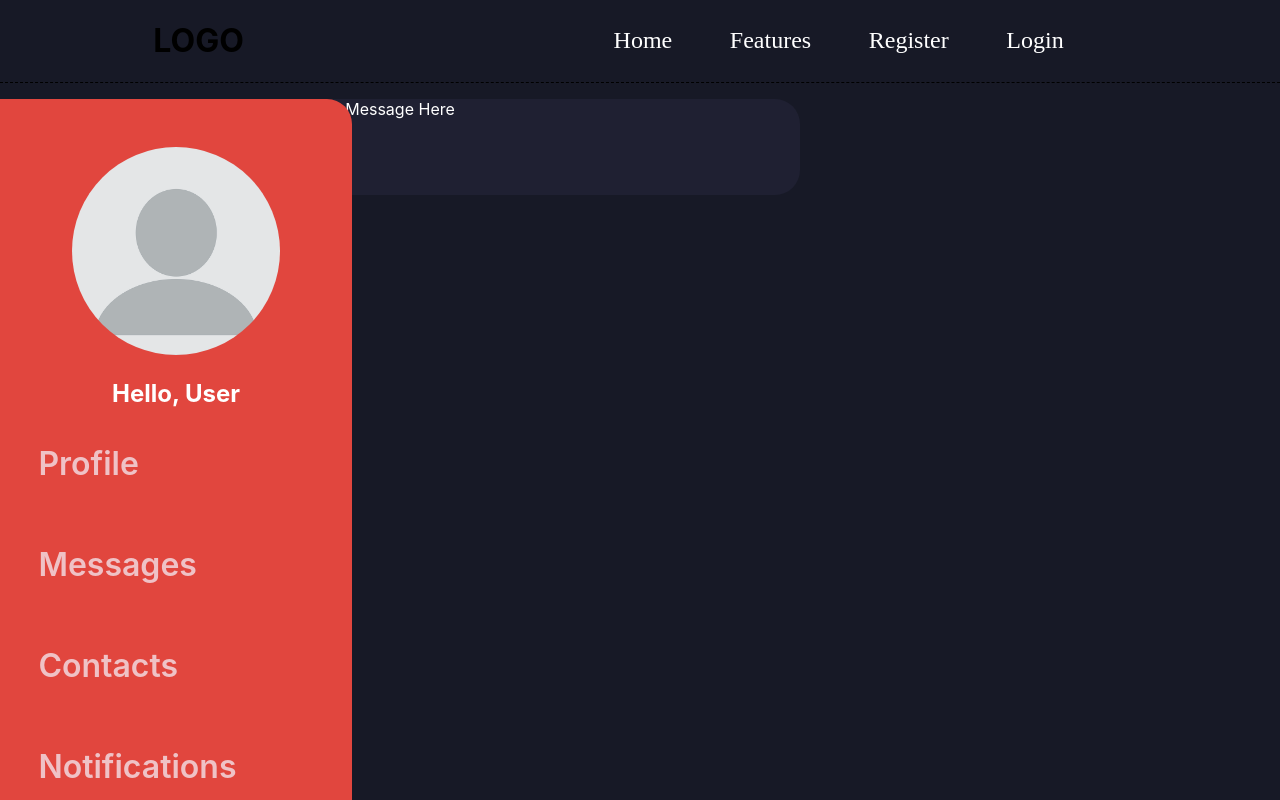
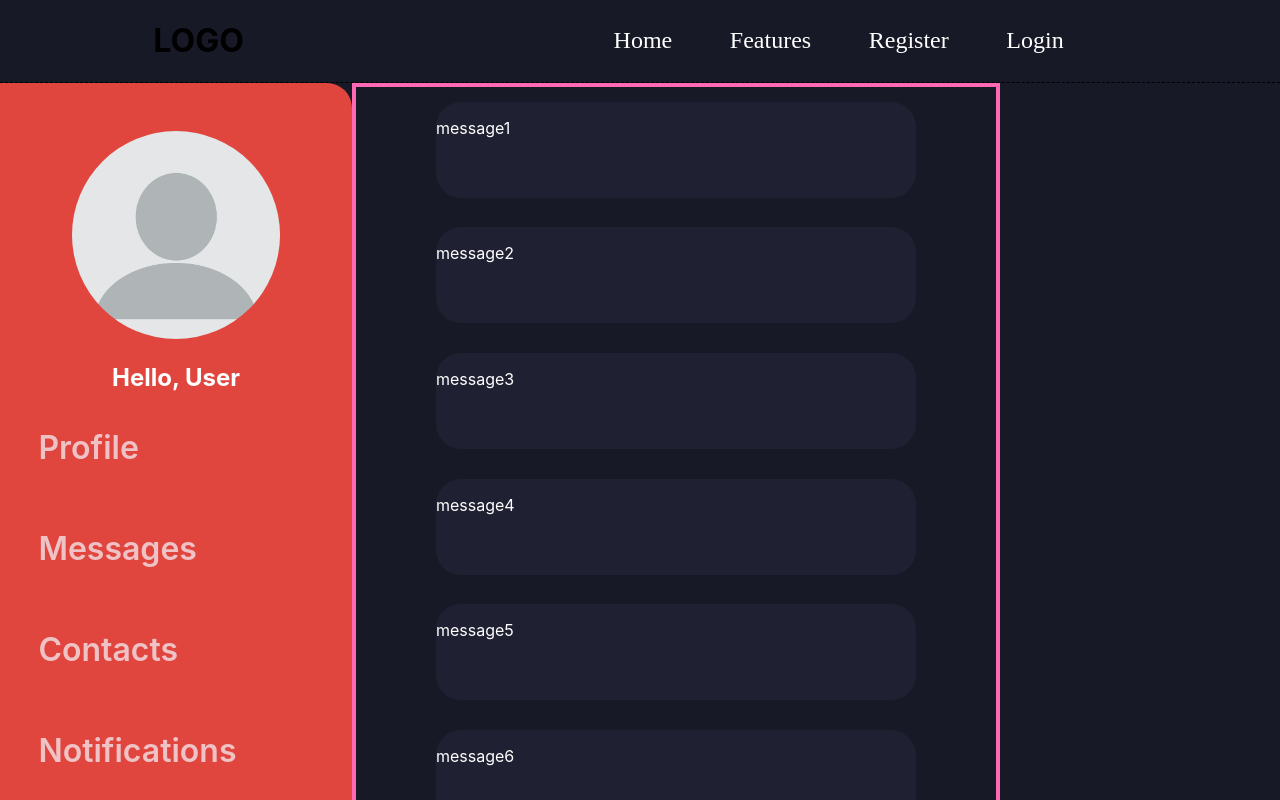
Before and after one commit to AdamPayne238/ciao-fe, a React (Create React App) app in the folder ciao-app/: page /features in a window 1280 px wide. Shown: the top 800 px of the page. Built offline with nearby package versions, Linux system fonts and the light colour scheme; sample sign-in values are in the browser's storage.

Commit message:
fixed flex box issue. 3 ciao app contianers are flexing correctly and generated messages for lack of data

```diff
--- a/ciao-app/src/App.css
+++ b/ciao-app/src/App.css
@@ -1,5 +1,5 @@
 .App {
-  text-align: center;
+   /* text-align: center; */
 
 }
 
--- a/ciao-app/src/components/app/Ciao.js
+++ b/ciao-app/src/components/app/Ciao.js
@@ -2,6 +2,8 @@ import React from 'react'
 import Tabs from './sub/tabs/Tabs'
 import Messages from './sub/messages/Messages'
 import ActiveMessage from './sub/active-message/ActiveMessage'
+
+import './Ciao.scss'
 
 const Ciao = () => {
 
--- a/ciao-app/src/components/app/Ciao.scss
+++ b/ciao-app/src/components/app/Ciao.scss
@@ -1,3 +1,5 @@
 .ciao-container{
     display: flex;
+    height: 55rem;
+
 }
--- a/ciao-app/src/components/app/sub/messages/Messages.scss
+++ b/ciao-app/src/components/app/sub/messages/Messages.scss
@@ -0,0 +1,6 @@
+.messages-container{
+    display: flex;
+    border: 4px solid hotpink;
+    height: 100%;
+    width: 40rem;
+}
--- a/ciao-app/src/components/app/sub/messages/message/Message.js
+++ b/ciao-app/src/components/app/sub/messages/message/Message.js
@@ -1,13 +1,13 @@
 import React from 'react'
 import './Message.scss'
 
-const Messages = () => {
-
+const Message = () => {
+    var message = ["message1", "message2", "message3", "message4", "message5", "message6", "message7"]
     return(
-        <div className="message-container">
-          <p>Message Here</p>
-        </div>
+      <div className="message-container">
+        {message.map((messages) => <div className="message-stack"><p>{messages}</p></div>)}
+      </div>
     )
 }
 
-export default Messages
+export default Message
--- a/ciao-app/src/components/app/sub/messages/message/Message.scss
+++ b/ciao-app/src/components/app/sub/messages/message/Message.scss
@@ -1,7 +1,14 @@
+
 .message-container{
+    width: 100%;
+    display: flex;
+    flex-direction: column;
+.message-stack{
+
+    margin: auto;
     background: #1F2032;
     height: 6rem;
-    width: 50rem;
+    width: 30rem;
     border-radius: 25px;
 
     p{
@@ -9,3 +16,4 @@
     }
 
 }
+}
--- a/ciao-app/src/components/app/sub/tabs/Tabs.scss
+++ b/ciao-app/src/components/app/sub/tabs/Tabs.scss
@@ -1,14 +1,14 @@
 .tab-container{
     // z-index: 900;
-    position: fixed;
+    // position: fixed;
+    // position: absolute;
     width: 22rem;
     display: flex;
     flex-direction: column;
-    justify-content: flex-end;
+    // justify-content: flex-end;
     background: #E1463E;
-    justify-content: flex-start;
     height: 100%;
-    border-radius: 0 25px 0 25px;
+    border-radius: 0 25px 25px 0;
 
     a{
         text-decoration: none;
@@ -27,11 +27,8 @@
         height: 4.5rem;
         padding-left: 2.4rem;
         align-items: center;
-        font-style: normal;
         font-weight: 600;
         font-size: 2rem;
-        // line-height: 2.2rem;
-        text-align: center;
     }
 
 }
@@ -54,13 +51,19 @@
 //     box-shadow: 0 -25px 0 0 #171926;
 //   }
 
-.profile-picture img{
+.profile-picture{
+    text-align: center;
+
+    img{
     height: 13rem;
     width: 13rem;
     border-radius: 50%;
     margin-top: 3rem;
+    // justify-content: center;
+}
 }
 
 .profile-name h2{
     color: white;
+    text-align: center;
 }
```
